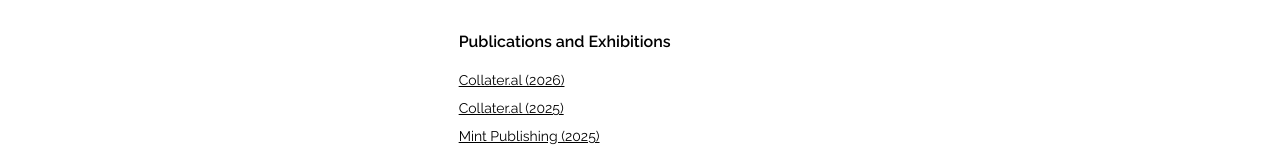
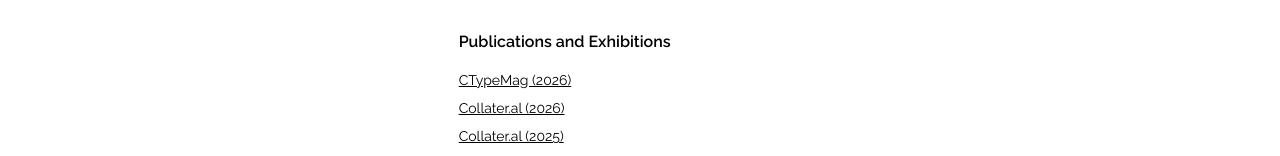
Before and after one commit to Svinachev/svilen-nachev-website, a React (Vite) app: page /about in a window 1280 px wide. Shown: the part 757-913 px from the top of the page. Built offline with nearby package versions, Linux system fonts and the light colour scheme.

Commit message:
About Page CTypeMag adding

```diff
--- a/client/pages/About.tsx
+++ b/client/pages/About.tsx
@@ -73,6 +73,11 @@
           <div>
             <h3 className="text-base font-semibold mb-4">Publications and Exhibitions</h3>
             <ul className="space-y-2 text-sm">
+              <li>
+                <LinkWithPreview href="https://www.ctypemag.com/featuredwork/Svilen-Nachev-Futility">
+                  CTypeMag (2026)
+                </LinkWithPreview>
+              </li>
               <li>
                 <LinkWithPreview href="https://www.collater.al/en/svilen-nachev-dream-of-the-flesh-photography/">
                   Collater.al (2026)
```
